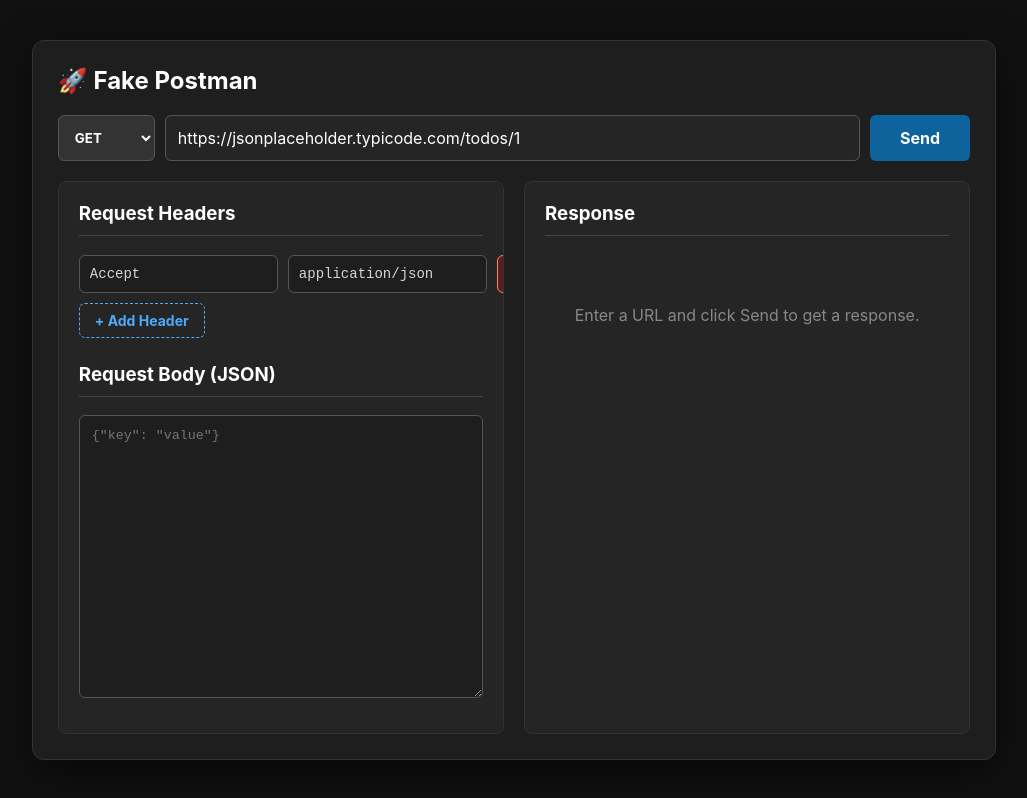
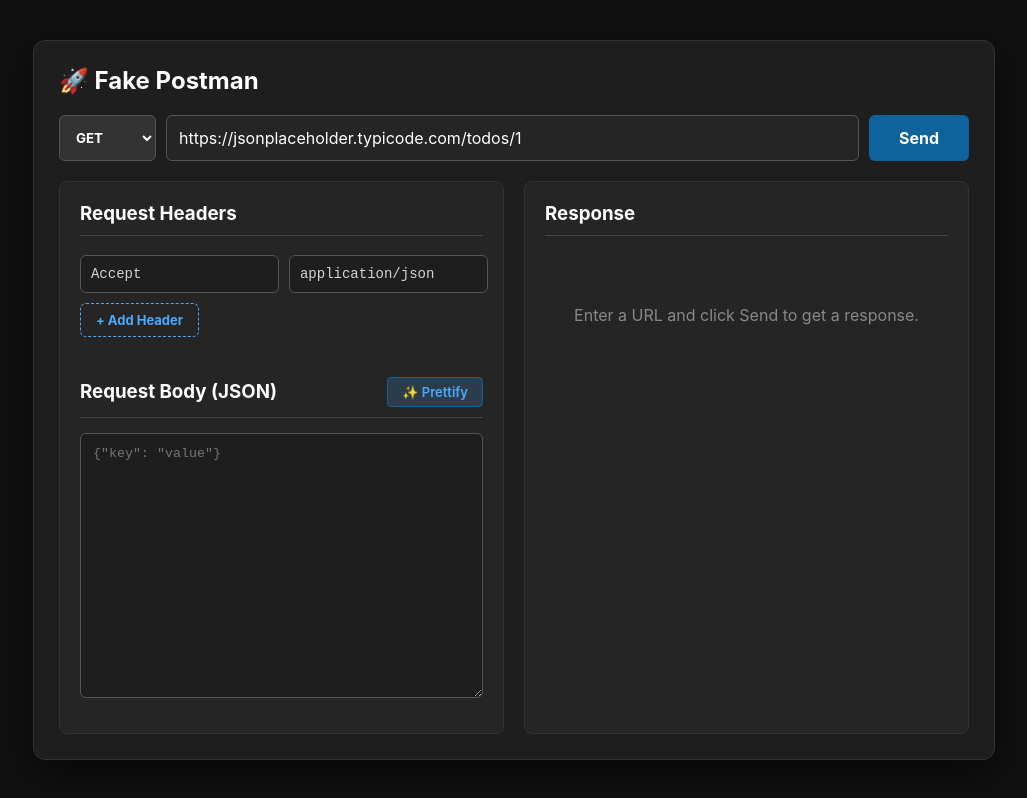
Before and after one commit to arghya0696/fake-postman, a React app in the folder frontend/: page / in a window 1280 px wide. Shown: the whole page, without its empty margins (126-1153 px from the left). Built offline with nearby package versions, Linux system fonts and the light colour scheme; the HTML template or start-up script is replaced by a standard one.

Commit message:
prettify added

```diff
--- a/frontend/src/App.jsx
+++ b/frontend/src/App.jsx
@@ -7,7 +7,7 @@ function App() {
   const [method, setMethod] = useState('GET');
   const [url, setUrl] = useState('https://jsonplaceholder.typicode.com/todos/1');
 
-  // 1. Change headers state to an array of key-value objects
+  // Change headers state to an array of key-value objects
   const [headers, setHeaders] = useState([{ key: 'Accept', value: 'application/json' }]);
   const [body, setBody] = useState('');
 
@@ -30,14 +30,25 @@ function App() {
     const updatedHeaders = headers.filter((_, i) => i !== index);
     setHeaders(updatedHeaders);
   };
-  // -----------------------------------
+
+  // --- Formatter Function ---
+  const handlePrettify = () => {
+    if (!body.trim()) return;
+    try {
+      const parsedJSON = JSON.parse(body);
+      setBody(JSON.stringify(parsedJSON, null, 2));
+      setError(null);
+    } catch (err) {
+      setError("Cannot prettify: Invalid JSON format in Request Body.");
+    }
+  };
 
   const handleSend = async () => {
     setLoading(true);
     setError(null);
     setResponse(null);
 
-    // 2. Convert header rows array back into a standard object
+    // Convert header rows array back into a standard object
     let parsedHeaders = {};
     headers.forEach(h => {
       if (h.key.trim() !== '') {
@@ -105,9 +116,9 @@ function App() {
 
       <div className="main-content">
         <div className="request-pane">
+
+          {/* --- HEADERS SECTION --- */}
           <h3>Request Headers</h3>
-
-          {/* 3. Render dynamic rows for headers */}
           <div className="headers-container">
             {headers.map((header, index) => (
               <div key={index} className="kv-row">
@@ -133,11 +144,16 @@ function App() {
             <button onClick={addHeaderRow} className="add-btn">+ Add Header</button>
           </div>
 
-          <h3>Request Body (JSON)</h3>
+          {/* --- BODY SECTION --- */}
+          <div className="section-header">
+            <h3>Request Body (JSON)</h3>
+            <button onClick={handlePrettify} className="prettify-btn">✨ Prettify</button>
+          </div>
           <textarea
             value={body}
             onChange={(e) => setBody(e.target.value)}
             placeholder='{"key": "value"}'
+            className="body-textarea"
           />
         </div>
 
--- a/frontend/src/index.css
+++ b/frontend/src/index.css
@@ -1,6 +1,107 @@
-/* --- Key-Value Header Editor Styles --- */
+* {
+  box-sizing: border-box;
+  font-family: -apple-system, BlinkMacSystemFont, "Segoe UI", Roboto, Helvetica, Arial, sans-serif;
+}
+
+body {
+  margin: 0;
+  background-color: #111111;
+  color: #d4d4d4;
+  display: flex;
+  justify-content: center;
+  align-items: center;
+  min-height: 100vh;
+}
+
+.app-container {
+  display: flex;
+  flex-direction: column;
+  width: 100%;
+  max-width: 1200px;
+  height: 90vh;
+  background-color: #1e1e1e;
+  padding: 25px;
+  border-radius: 12px;
+  box-shadow: 0 12px 40px rgba(0, 0, 0, 0.6);
+  border: 1px solid #333;
+}
+
+.header h1 {
+  margin: 0 0 20px 0;
+  font-size: 24px;
+  color: #fff;
+}
+
+.url-bar {
+  display: flex;
+  gap: 10px;
+  margin-bottom: 20px;
+}
+
+.method-select {
+  padding: 12px;
+  font-weight: bold;
+  background: #333;
+  color: #fff;
+  border: 1px solid #555;
+  border-radius: 6px;
+}
+
+.url-input {
+  flex: 1;
+  padding: 12px;
+  background: #252526;
+  color: #fff;
+  border: 1px solid #555;
+  border-radius: 6px;
+  font-size: 16px;
+}
+
+.send-btn {
+  padding: 10px 30px;
+  background: #0e639c;
+  color: white;
+  border: none;
+  border-radius: 6px;
+  font-weight: bold;
+  cursor: pointer;
+  font-size: 16px;
+  transition: background 0.2s ease;
+}
+
+.send-btn:hover { background: #1177bb; }
+.send-btn:disabled { background: #555; cursor: not-allowed; }
+
+.main-content {
+  display: flex;
+  gap: 20px;
+  flex: 1;
+  overflow: hidden;
+}
+
+.request-pane, .response-pane {
+  flex: 1;
+  display: flex;
+  flex-direction: column;
+  overflow-y: auto;
+  background: #252526;
+  padding: 20px;
+  border-radius: 8px;
+  border: 1px solid #333;
+}
+
+h3 {
+  margin-top: 0;
+  color: #fff;
+  border-bottom: 1px solid #444;
+  padding-bottom: 10px;
+}
+
+h4 { margin: 15px 0 5px 0; color: #ccc; }
+
+/* --- Headers Dynamic Input Styles --- */
 .headers-container {
-  margin-bottom: 25px;
+  margin-bottom: 10px;
 }
 
 .kv-row {
@@ -20,26 +121,22 @@
   font-size: 14px;
 }
 
-.kv-input:focus {
-  outline: none;
-  border-color: #0e639c;
-}
+.kv-input:focus { outline: none; border-color: #4daafc; }
 
 .remove-btn {
-  background: #5a1d1d;
-  color: #f48771;
-  border: 1px solid #f48771;
+  background: transparent;
+  color: #666;
+  border: 1px solid transparent;
   border-radius: 6px;
   cursor: pointer;
   padding: 0 15px;
   font-weight: bold;
-  font-size: 16px;
   transition: all 0.2s ease;
 }
 
 .remove-btn:hover {
-  background: #7a2626;
-  color: #fff;
+  background: rgba(244, 135, 113, 0.1);
+  color: #f48771;
 }
 
 .add-btn {
@@ -49,26 +146,29 @@
   padding: 8px 15px;
   border-radius: 6px;
   cursor: pointer;
-  font-size: 14px;
+  font-size: 13px;
   font-weight: bold;
+  margin-bottom: 15px;
   transition: background 0.2s ease;
 }
 
-.add-btn:hover {
-  background: rgba(77, 170, 252, 0.1);
+.add-btn:hover { background: rgba(77, 170, 252, 0.1); }
+
+/* --- Request Body & Prettify Layout --- */
+.section-header {
+  display: flex;
+  justify-content: space-between;
+  align-items: center;
+  border-bottom: 1px solid #444;
+  padding-bottom: 10px;
+  margin-top: 15px;
+  margin-bottom: 15px;
 }
 
-* --- Body Tab & Prettify Button Styles --- */
-.body-tab-container {
-  display: flex;
-  flex-direction: column;
-  flex: 1; /* Ensures the container takes up the remaining vertical space */
-}
-
-.body-actions {
-  display: flex;
-  justify-content: flex-end; /* Pushes the button to the right */
-  margin-bottom: 8px;
+.section-header h3 {
+  border-bottom: none;
+  padding-bottom: 0;
+  margin: 0;
 }
 
 .prettify-btn {
@@ -81,18 +181,43 @@
   font-size: 13px;
   font-weight: 600;
   transition: all 0.2s ease;
-  display: flex;
-  align-items: center;
-  gap: 6px;
 }
 
 .prettify-btn:hover {
   background: #0e639c;
   color: #fff;
-  box-shadow: 0 0 8px rgba(77, 170, 252, 0.4); /* Slight glow effect */
 }
 
-/* Adjust the textarea margin since the button wrapper handles the spacing now */
 .body-textarea {
-  margin-bottom: 0;
+  flex: 1;
+  width: 100%;
+  min-height: 200px;
+  background: #1e1e1e;
+  color: #d4d4d4;
+  border: 1px solid #555;
+  border-radius: 6px;
+  padding: 12px;
+  font-family: monospace;
+  resize: vertical;
+  margin-bottom: 15px;
 }
+
+.body-textarea:focus { outline: none; border-color: #4daafc; }
+
+/* --- Response Pane Styles --- */
+.response-box {
+  background: #1e1e1e;
+  border: 1px solid #555;
+  padding: 15px;
+  border-radius: 6px;
+  overflow-x: auto;
+  font-family: monospace;
+  white-space: pre-wrap;
+  margin: 0;
+}
+
+.status-bar { margin-bottom: 15px; font-weight: bold; font-size: 18px; }
+.status-ok { color: #89d185; }
+.status-err { color: #f48771; }
+.error-box { background: #5a1d1d; color: #f48771; padding: 12px; border-radius: 6px; border: 1px solid #f48771; }
+.empty-state { color: #888; text-align: center; margin-top: 50px; font-size: 16px; }
```
Also changed, not shown: 1 other file (tests, documents, lock files or other folders).
